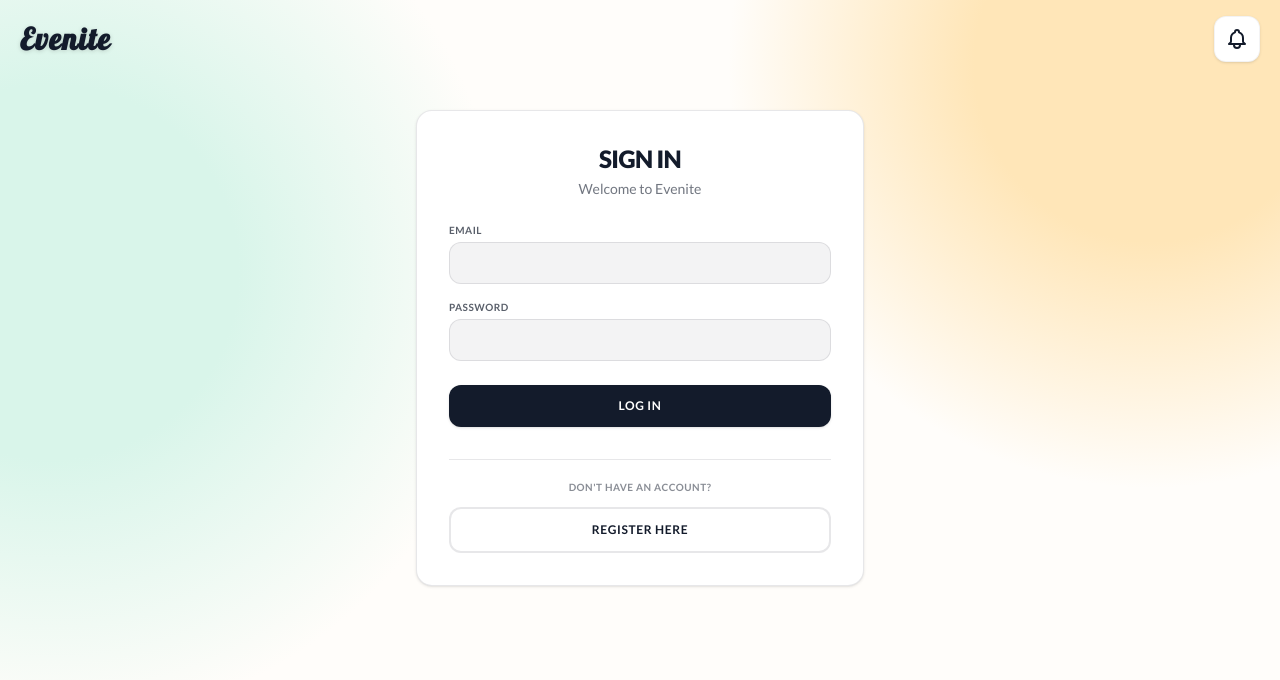
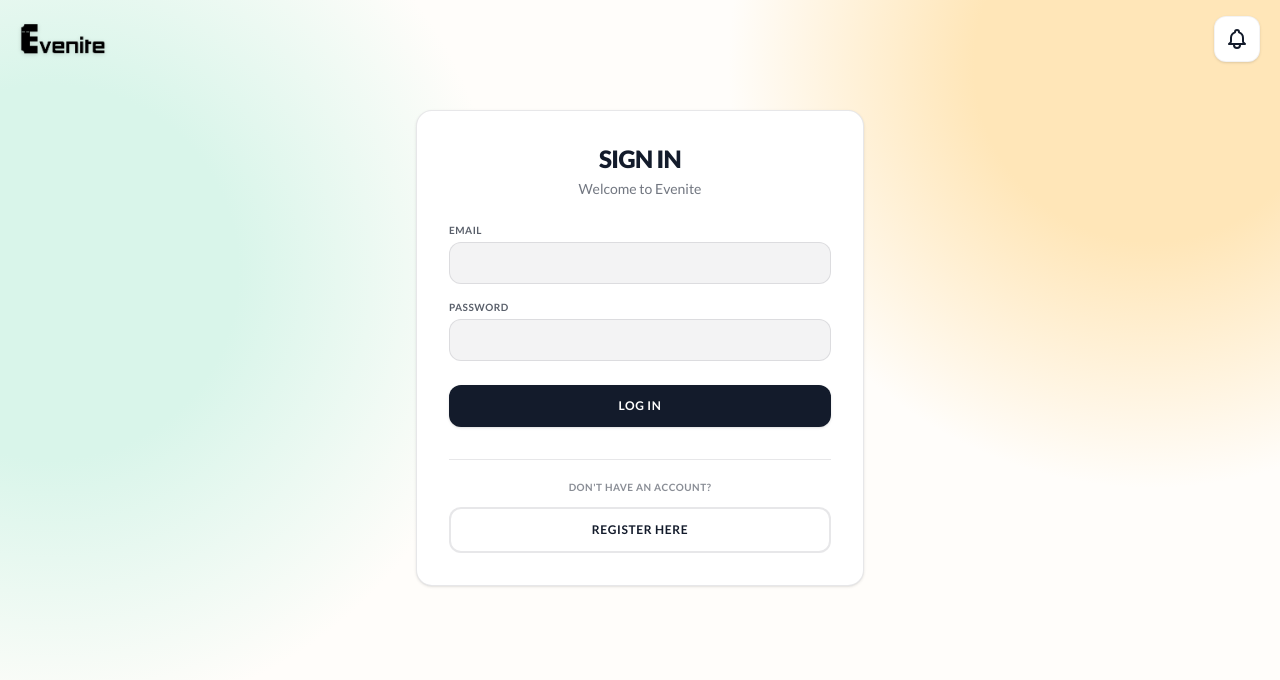
Before and after one commit to sawroryyin/evenite-frontend, a Vue app: page /auth/login in a window 1280 px wide. Shown: the top 680 px of the page. Built offline with nearby package versions, Linux system fonts and the light colour scheme.

Commit message:
update logo and fix nav bar location

```diff
--- a/src/components/NavBar.vue
+++ b/src/components/NavBar.vue
@@ -5,9 +5,10 @@ const router = useRouter()
 </script>
 
 <template>
-  <header class="bg-transparent px-5 py-4 flex justify-between items-center relative z-60 font-sans">
-    <div class="font-extrabold font-['Lobster'] text-3xl tracking-wider text-[#131B2B] cursor-pointer drop-shadow-sm" @click="router.push({ name: 'home' })">
-      Evenite
+  <!-- Fixed z-[60] and kept py-4 padding intact -->
+  <header class="sticky top-0 px-5 py-4 flex justify-between items-center z-60 font-sans header-mask">
+    <div class="cursor-pointer flex items-center drop-shadow-sm transition-transform hover:scale-105" @click="router.push({ name: 'home' })">
+      <img src="../assets/evenite_logo.png" alt="Evenite Logo" class="h-10 object-contain rounded-md" />
     </div>
 
     <nav class="flex items-center gap-5">
@@ -25,3 +26,25 @@ const router = useRouter()
     </nav>
   </header>
 </template>
+
+<style scoped>
+.header-mask {
+  background-color: hsl(40, 100%, 99%);
+  background-image: radial-gradient(circle at 90% 8%, #ffe6b8 0 13%, transparent 31%),
+                    radial-gradient(circle at 4% 34%, #d9f5ea 0 14%, transparent 34%);
+  background-attachment: fixed;
+}
+
+/* Creates an invisible 2px extension of the fixed background to cover the rendering gap */
+.header-mask::after {
+  content: '';
+  position: absolute;
+  bottom: -2px;
+  left: 0;
+  right: 0;
+  height: 2px;
+  background: inherit;
+  background-attachment: fixed;
+  z-index: -1;
+}
+</style>
```
Also changed, not shown: src/assets/evenite_logo.png (added), src/assets/evenite_logo_short.png (added).
